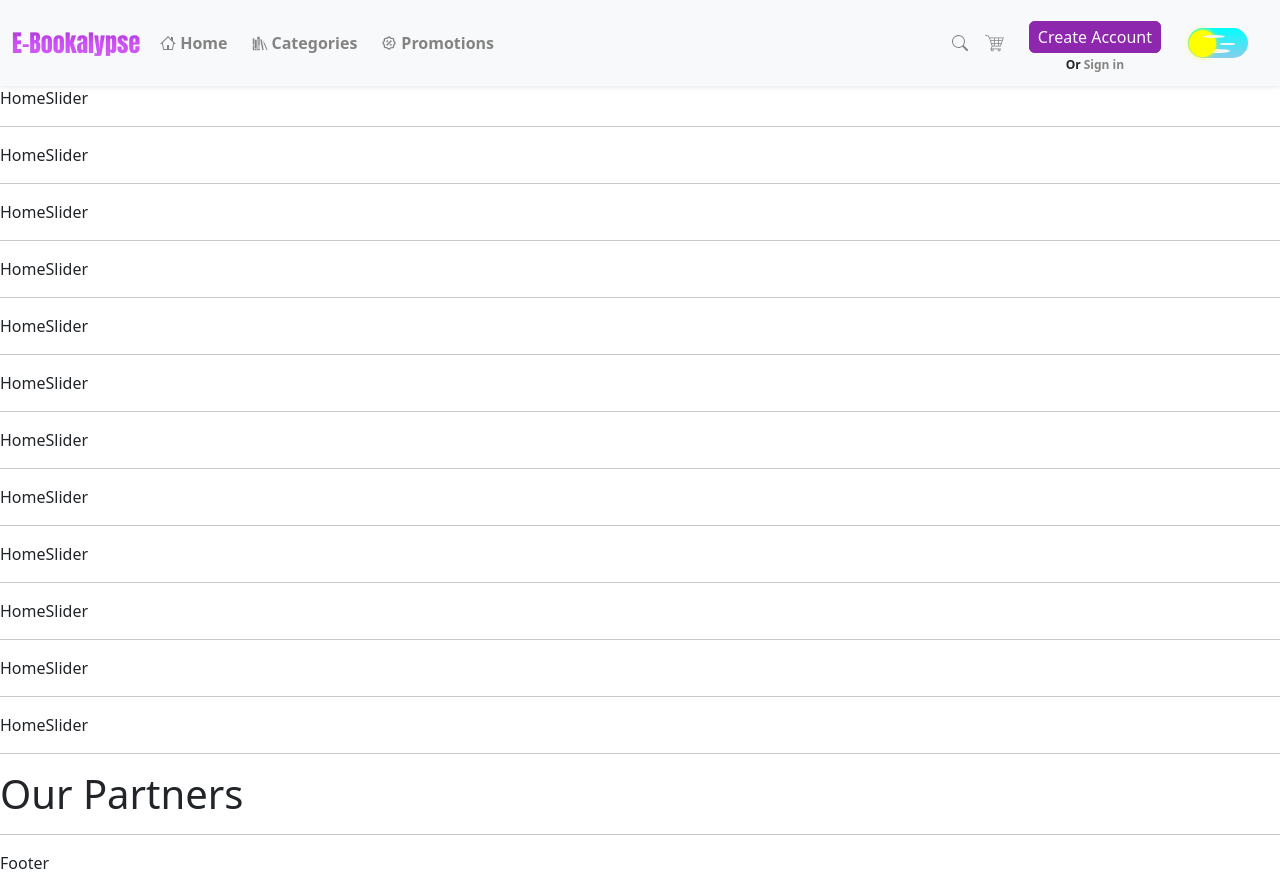
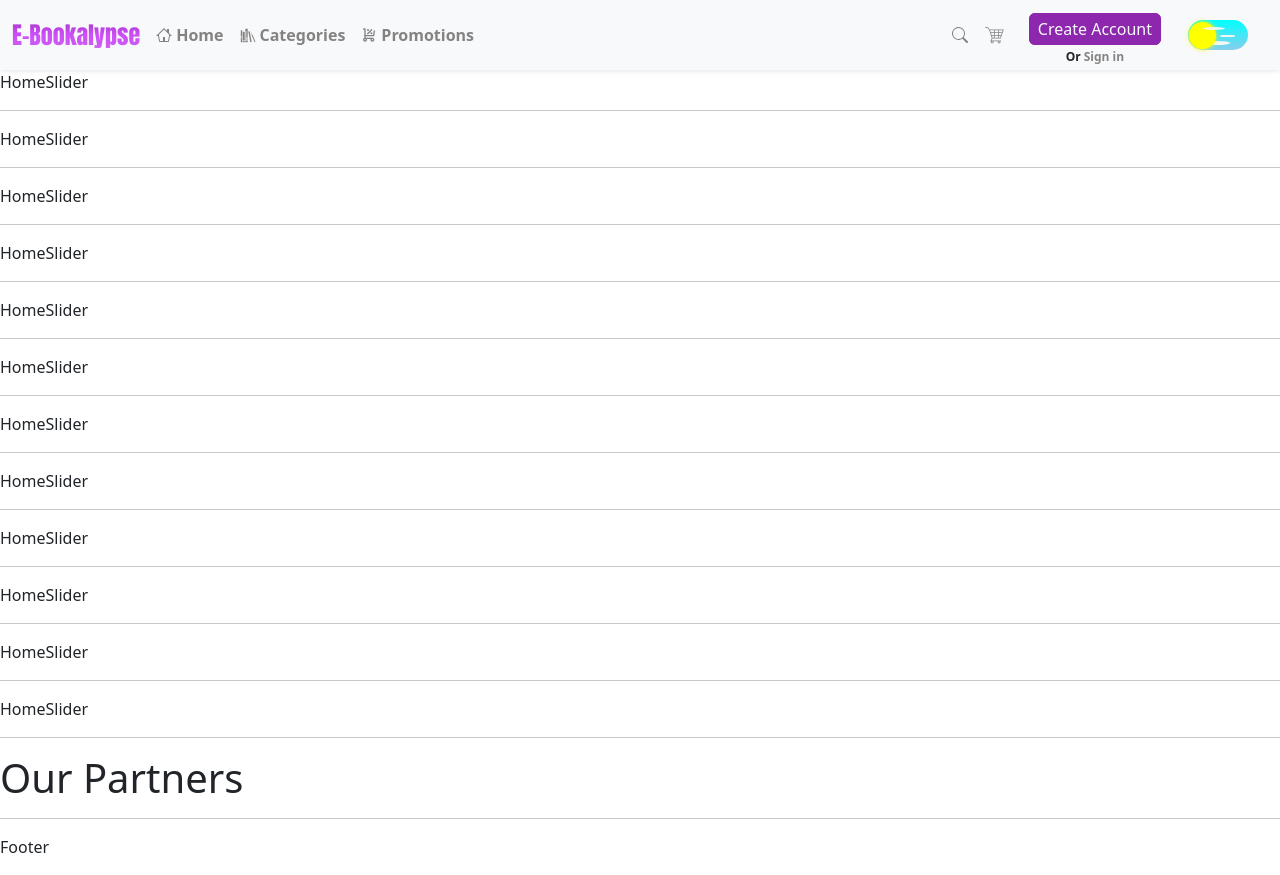
Before and after one commit to nedaagehad/E-Bookalypse-Book-Store, a React (Create React App) app: page / in a window 1280 px wide. Built offline with nearby package versions, Linux system fonts and the light colour scheme.

Commit message:
reducing navbar height & adjusting position of login/signup in lg

```diff
--- a/src/App.css
+++ b/src/App.css
@@ -1,5 +1,17 @@
 /* NavBar Section: */
 /* Logo Section: */
+.nav-container{
+    padding: 5px !important;
+}
+
+@media screen and (min-width: 995px) {
+.login-section{
+    position: relative;
+    top: -10px;
+}
+
+}
+
 .logo{
     font-family: Impact, Haettenschweiler, 'Arial Narrow Bold', sans-serif;
     background: linear-gradient(180deg, #8D27AE, #CE4FF8, #cc6aed) !important;
--- a/src/components/NavBar/NavBar.js
+++ b/src/components/NavBar/NavBar.js
@@ -5,11 +5,12 @@ import { NavLink, Link } from "react-router-dom";
 import Container from "react-bootstrap/Container";
 import { GoHome } from 'react-icons/go';
 import { GiBookshelf } from 'react-icons/gi';
-import { TbDiscount2 } from 'react-icons/tb';
+// import { TbDiscount2 } from 'react-icons/tb';
 import { BsSearch } from 'react-icons/bs';
 import { GiShoppingCart } from 'react-icons/gi';
 // import { VscSettings } from 'react-icons/vsc';
 import ThemeToggler from '../ThemeToggler/ThemeToggler';
+import { TbShoppingCartDiscount } from 'react-icons/tb';
 
 function NavBar() {
 
@@ -21,28 +22,28 @@ function NavBar() {
 
   return (
     <>
-      <Navbar sticky="top" className="shadow-sm" bg={toggled ? "dark" : "light"} variant={toggled ? "dark" : "light"} expand="lg">
+      <Navbar sticky="top" className="shadow-sm py-lg-0 py-md-1" bg={toggled ? "dark" : "light"} variant={toggled ? "dark" : "light"} expand="lg">
         <Container fluid>
           <Navbar.Brand className='logo fs-4'>E-Bookalypse</Navbar.Brand>
           <Navbar.Toggle aria-controls="navbarScroll" />
           <Navbar.Collapse id="navbarScroll">
             <Nav className="me-auto my-2 my-lg-0" navbarScroll>
-              <NavLink to='/' className={`fw-bold p-1 text-decoration-none d-flex align-items-center me-3 nav-item${toggled ? "-night" : ""}`}>
+              <NavLink to='/' className={`fw-bold text-decoration-none d-flex align-items-center me-3 nav-item${toggled ? "-night" : ""}`}>
                 <GoHome className='me-1' />
                 Home</NavLink>
 
-              <NavLink to='/categories' className={`fw-bold p-1 text-decoration-none d-flex align-items-center me-3 nav-item${toggled ? "-night" : ""}`}>
+              <NavLink to='/categories' className={`fw-bold text-decoration-none d-flex align-items-center me-3 nav-item${toggled ? "-night" : ""}`}>
                 <GiBookshelf className='me-1' />
                 Categories</NavLink>
 
-              <NavLink to='/promotions' className={`fw-bold p-1 text-decoration-none d-flex align-items-center me-3 nav-item${toggled ? "-night" : ""}`}>
-                <TbDiscount2 className='me-1' />
+              <NavLink to='/promotions' className={`fw-bold text-decoration-none d-flex align-items-center me-3 nav-item${toggled ? "-night" : ""}`}>
+                <TbShoppingCartDiscount className='me-1' />
                 Promotions
               </NavLink>
             </Nav>
             <BsSearch className={`nav-icon${toggled ? "-night" : ""} me-3`} />
             <GiShoppingCart className={`nav-icon${toggled ? "-night" : ""} me-3`} style={{ width: '22px', height: '22px' }} />
-            <div style={{height: '50px'}}>
+            <div className="login-section" style={{height: '30px'}}>
               <button><Link className="text-decoration-none nav-btn text-light rounded px-2 py-1 w-100 h-100" to='/signUp'>Create Account</Link></button>
               <p className={`fw-bold ${toggled ? "text-light" : "text-dark"} text-center`} style={{fontSize: '12px'}}>Or <Link className={`text-decoration-none nav-item${toggled ? "-night" : ""} `} to='/login'>Sign in</Link></p>
             </div>
```
